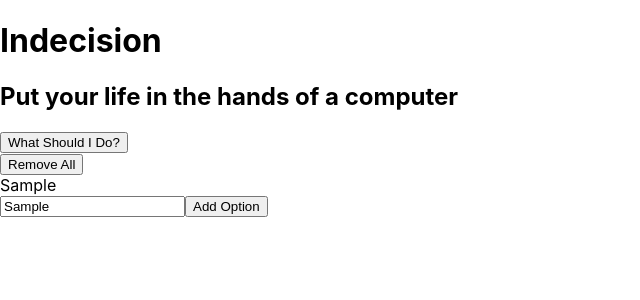
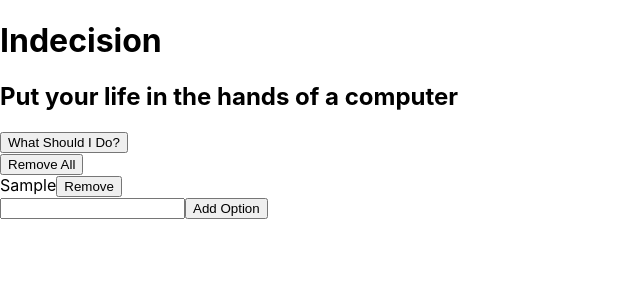
Before and after one commit to gkord/indecision-app, a React (Create React App) app: page / in a window 1280 px wide. Both pictures are taken after typing "Sample" into the empty fields and a click on the button "Add Option". Shown: the top 300 px of the page, without its empty margins (0-640 px from the left). Built offline with nearby package versions, Linux system fonts and the light colour scheme.

Commit message:
updated file structure

```diff
--- a/src/App.js
+++ b/src/App.js
@@ -1,8 +1,8 @@
 import React, { Component } from "react";
-import Header from "./Header";
-import Action from "./Action";
-import Options from "./Options";
-import AddOption from "./AddOption";
+import Header from "./components/Header";
+import Action from "./components/Action";
+import Options from "./components/Options";
+import AddOption from "./components/AddOption";
 
 class App extends Component {
   constructor() {
@@ -13,51 +13,77 @@ class App extends Component {
   }
 
   //method that clears all of our options
-  handleDeleteOptions = () => {
-    this.setState(() => {
-      return {
-        options: []
-      };
-    });
+  handleClearOptions = () => {
+    this.setState(() => ({ options: [] }));
+  };
+
+  //method that deletes singular option
+  handleDeleteOption = optionToRemove => {
+    this.setState(prevState => ({
+      options: prevState.options.filter(option => {
+        return optionToRemove !== option;
+      })
+    }));
   };
 
   //method that picks a random option
   handlePick = () => {
-    const randomNum = Math.floor(Math.random() * this.state.options.length)
-    const option = this.state.options[randomNum]
-    alert(option)
+    const randomNum = Math.floor(Math.random() * this.state.options.length);
+    const option = this.state.options[randomNum];
+    alert(option);
+  };
+
+  //method that allows user to add an option
+  handleAddOption = option => {
+    if (!option) {
+      return "Enter valid value to add item";
+    } else if (this.state.options.indexOf(option) > -1) {
+      return "This option already exists";
+    }
+    this.setState(prevState => ({ options: prevState.options.concat(option) }));
+  };
+
+  componentDidMount() {
+    //persist data locally
+    try {
+      const json = localStorage.getItem("options");
+      //parse our string into a JSON object
+      const options = JSON.parse(json);
+
+      if (options) {
+        this.setState(() => ({ options }));
+      }
+    } catch (e) {
+      //do nothing
+    }
   }
 
-  //method that allows user to add an option
-  handleAddOption = (option) => {
-    if (!option){
-      return "Enter valid value to add item"
-    } else if (this.state.options.indexOf(option) > -1) {
-      return "This option already exists"
+  componentDidUpdate(prevProps, prevState) {
+    //collect data into string when user updates options
+    //check if the length has changed
+    if (prevState.options.length !== this.state.options.length) {
+      const json = JSON.stringify(this.state.options);
+      localStorage.setItem("options", json);
     }
-    this.setState((prevState)=>{
-      return {
-        options: prevState.options.concat(option)
-      }
-    })
   }
 
   render() {
-    const title = "Indecision";
+    // const title = "Indecision";
     const subtitle = "Put your life in the hands of a computer";
 
     return (
       <div>
-        <Header title={title} subtitle={subtitle} />
+        <Header subtitle={subtitle} />
         <Action
-        hasOptions={this.state.options.length > 0}
-        handlePick={this.handlePick}
+          hasOptions={this.state.options.length > 0}
+          handlePick={this.handlePick}
         />
         <Options
           options={this.state.options}
-          handleDeleteOptions={this.handleDeleteOptions}
+          handleClearOptions={this.handleClearOptions}
+          handleDeleteOption={this.handleDeleteOption}
         />
-        <AddOption handleAddOption = {this.handleAddOption} />
+        <AddOption handleAddOption={this.handleAddOption} />
       </div>
     );
   }
--- a/src/Option.js
+++ /dev/null
@@ -1,7 +0,0 @@
-import React from "react";
-
-const Option = props => {
-  return <div>{props.optionText}</div>;
-};
-
-export default Option;
--- a/src/Options.js
+++ /dev/null
@@ -1,15 +0,0 @@
-import React from "react";
-import Option from "./Option";
-
-const Options = (props) => {
-  return (
-    <div>
-      <button onClick={props.handleDeleteOptions}>Remove All</button>
-      {props.options.map(option => (
-        <Option key={option} optionText={option} />
-      ))}
-    </div>
-  );
-};
-
-export default Options;
--- a/src/AddOption.js
+++ b/src/components/AddOption.js
@@ -7,14 +7,18 @@ class AddOption extends Component {
       error: undefined
     };
   }
+  //method that allows us to add option and sets it to state
   handleAddOption = e => {
     e.preventDefault();
     const option = e.target.elements.option.value.trim();
     const error = this.props.handleAddOption(option);
 
-    this.setState(() => {
-      return { error };
-    });
+    this.setState(() => ({ error }));
+
+    //clear input if no error
+    if (!error) {
+      e.target.elements.option.value = "";
+    }
   };
   render() {
     return (
--- a/src/Header.js
+++ b/src/components/Header.js
@@ -5,10 +5,14 @@ const Header = props => {
     <div>
       <header>
         <h1>{props.title}</h1>
-        <h2>{props.subtitle}</h2>
+        {props.subtitle && <h2>{props.subtitle}</h2>}
       </header>
     </div>
   );
 };
 
+Header.defaultProps = {
+    title: "Indecision"
+}
+
 export default Header;
--- /dev/null
+++ b/src/components/Option.js
@@ -0,0 +1,12 @@
+import React from "react";
+
+const Option = props => {
+  return (
+  <div>
+  {props.optionText}
+  <button onClick={(e)=>props.handleDeleteOption(props.optionText)}>Remove</button>
+  </div>
+  )
+};
+
+export default Option;
--- /dev/null
+++ b/src/components/Options.js
@@ -0,0 +1,20 @@
+import React from "react";
+import Option from "./Option";
+
+const Options = props => {
+  return (
+    <div>
+      <button onClick={props.handleClearOptions}>Remove All</button>
+      {props.options.length === 0 && <p>Please add an option to get started</p>}
+      {props.options.map(option => (
+        <Option
+          key={option}
+          optionText={option}
+          handleDeleteOption={props.handleDeleteOption}
+        />
+      ))}
+    </div>
+  );
+};
+
+export default Options;
```
Also changed, not shown: src/components/Action.js (renamed from src/Action.js).
